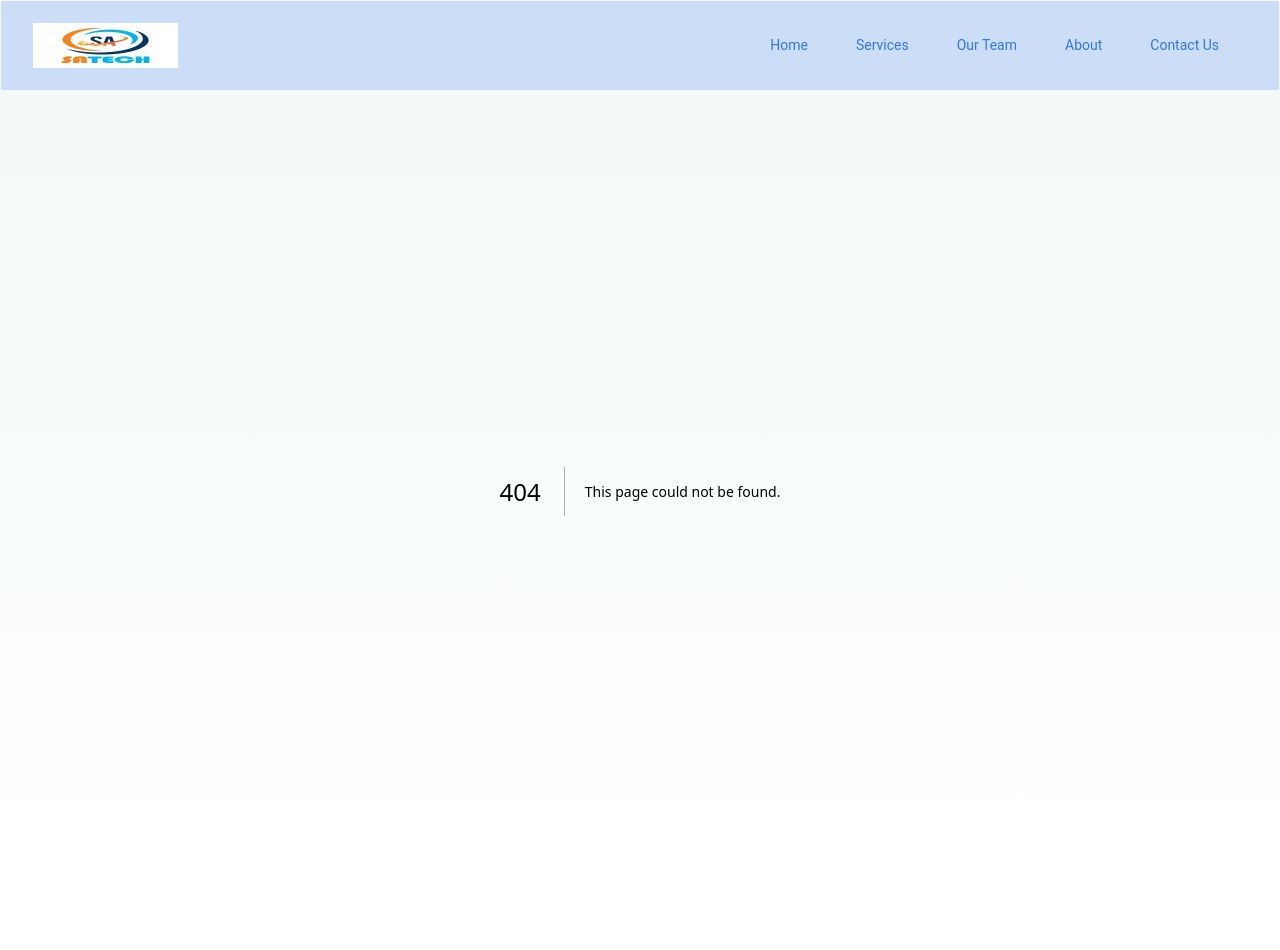
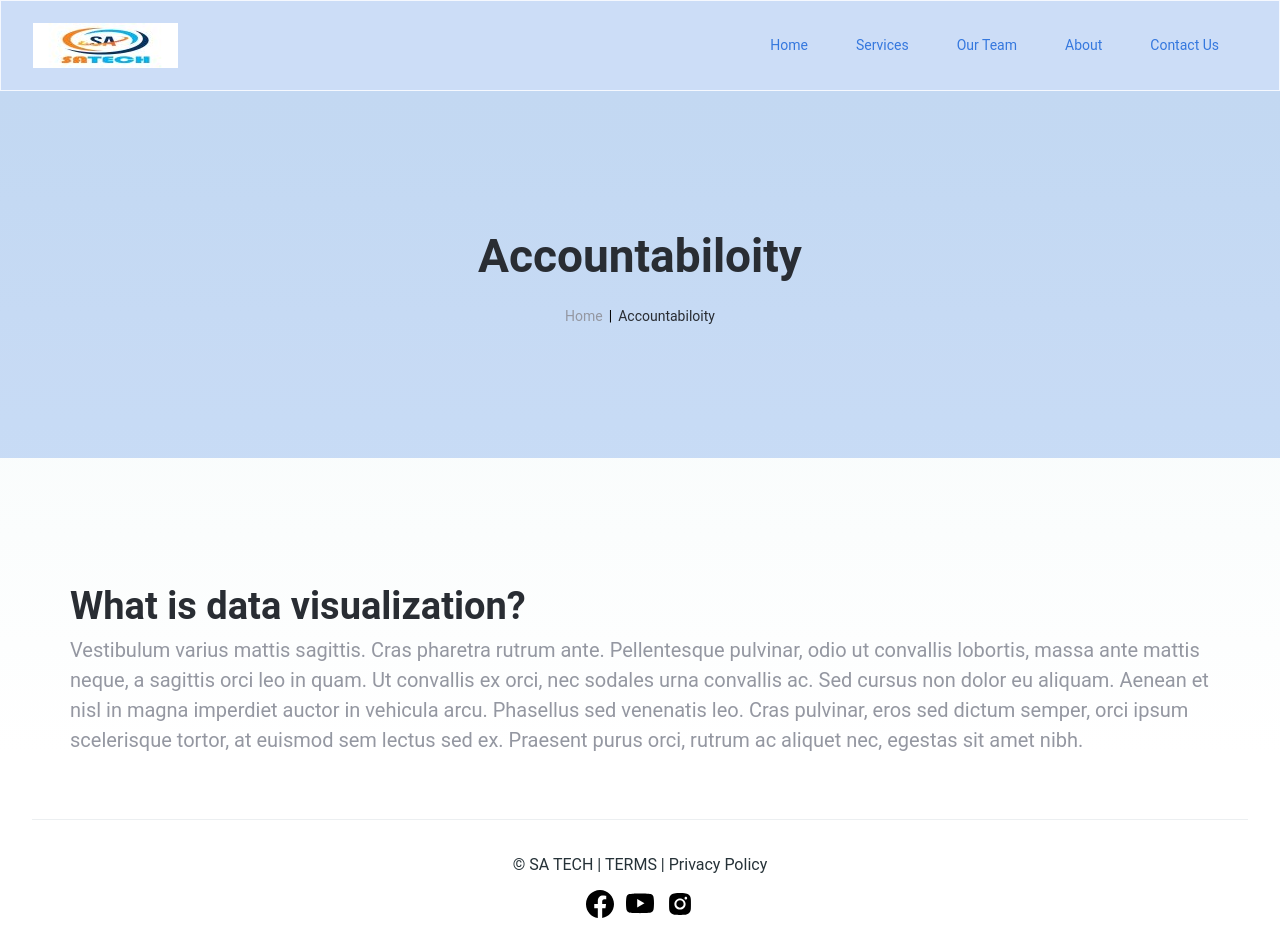
Before and after one commit to monirhabderabby/sa-technologies, a Next.js app: page /services/1 in a window 1280 px wide. Before the commit this address had no page. Before the commit the page ends 891 px from the top, so only its background shows below. Built offline with nearby package versions, Linux system fonts and the light colour scheme.

Commit message:
added single service page

```diff
--- a/Components/Shared/buttons/ReadMoresButton.js
+++ b/Components/Shared/buttons/ReadMoresButton.js
@@ -1,11 +1,12 @@
 "use client";
+import Link from "next/link";
 import { HiOutlineArrowLongRight } from "react-icons/hi2";
 
-export default function ReadMoresButton() {
+export default function ReadMoresButton({ navigateTo }) {
     return (
-        <button className="relative flex items-cente group px-4 text-[#0060af] hover:text-[#044f8d] font-medium">
+        <Link href={navigateTo} className="relative flex items-cente group px-4 text-[#0060af] hover:text-[#044f8d] font-medium">
             Read mores{" "}
             <HiOutlineArrowLongRight className="absolute right-[-10px] top-[6px] content-none group-hover:right-[-25px] group-hover:top-[5px] transition-all duration-300" />
-        </button>
+        </Link>
     );
 }
--- a/Components/Shared/cards/service/ServiceCard.js
+++ b/Components/Shared/cards/service/ServiceCard.js
@@ -4,7 +4,7 @@ import ReadMoresButton from "../../buttons/ReadMoresButton";
 import styles from "./ServiceCard.module.css";
 
 export const ServiceCard = ({ service }) => {
-    const { title, icon, description } = service || {};
+    const { title, icon, description, id } = service || {};
     return (
         <div
             className={`${styles.service_item} ${barlow.className} mx-auto flex flex-col items-center gap-y-[20px] font-barlow hover:shadow-[5px_5px_35px_#00000026]`}
@@ -13,7 +13,7 @@ export const ServiceCard = ({ service }) => {
             <h3 className="text-[20px] leading-[30px] overflow-hidden  font-medium text-center text-[#212529]">{title}</h3>
             <p className="text-[14px] text-center">{description}</p>
             <div className="absolute bottom-[30px]">
-                <ReadMoresButton />
+                <ReadMoresButton navigateTo={`/services/${id}`} />
             </div>
         </div>
     );
--- /dev/null
+++ b/Components/common/Service__Detailes/ServiceDetailes.js
@@ -0,0 +1,19 @@
+import MainLayout from "../layout/MainLayout";
+
+const ServiceDetailes = () => {
+    return (
+        <MainLayout>
+            <div className="mt-[60px] lg:mt-[120px]">
+                <h1 className="text-[#292D33] text-[28px] lg:text-[38px] font-manrope font-bold">What is data visualization?</h1>
+                <p className="text-[#9497A1] text-[16px] lg:text-[20px] font-manrope font-normal">
+                    Vestibulum varius mattis sagittis. Cras pharetra rutrum ante. Pellentesque pulvinar, odio ut convallis lobortis, massa ante mattis
+                    neque, a sagittis orci leo in quam. Ut convallis ex orci, nec sodales urna convallis ac. Sed cursus non dolor eu aliquam. Aenean
+                    et nisl in magna imperdiet auctor in vehicula arcu. Phasellus sed venenatis leo. Cras pulvinar, eros sed dictum semper, orci ipsum
+                    scelerisque tortor, at euismod sem lectus sed ex. Praesent purus orci, rutrum ac aliquet nec, egestas sit amet nibh.
+                </p>
+            </div>
+        </MainLayout>
+    );
+};
+
+export default ServiceDetailes;
--- /dev/null
+++ b/Components/common/TitleHeader/TitleHeader.js
@@ -0,0 +1,25 @@
+"use client";
+
+import Link from "next/link";
+import MainLayout from "../layout/MainLayout";
+
+const TitleHeader = ({ title }) => {
+    return (
+        <div className="h-[367px] bg-primary/20 w-full">
+            <MainLayout>
+                <div className="flex flex-col justify-center items-center h-[367px]">
+                    <h1 className="text-[#292D33] text-[46px] font-manrope font-bold">{title}</h1>
+                    <div className="flex items-center text-[14px] gap-x-[6px] font-manrope mt-[15px]">
+                        <Link href="/">
+                            <p className="text-[#9497A1] hover:text-[#292D33] duration-300 cursor-pointer">Home</p>
+                        </Link>{" "}
+                        <span>|</span>
+                        <p className="text-[#292D33]">{title}</p>
+                    </div>
+                </div>
+            </MainLayout>
+        </div>
+    );
+};
+
+export default TitleHeader;
--- /dev/null
+++ b/Components/common/layout/MainLayout.js
@@ -0,0 +1,5 @@
+const MainLayout = ({ children }) => {
+    return <div className="max-w-[1200px] mx-auto  h-auto px-[16px] md:px-[30px] relative">{children}</div>;
+};
+
+export default MainLayout;
--- a/app/layout.js
+++ b/app/layout.js
@@ -1,4 +1,5 @@
 import { Spinner } from "@/Components/Shared/loader/Spinner";
+import Footer from "@/Components/common/Footer/Footer";
 import SANavbar from "@/Components/common/Navbar/Navbar";
 import { Suspense } from "react";
 import "./globals.css";
@@ -17,6 +18,7 @@ export default function RootLayout({ children }) {
                 <Suspense fallback={<Spinner />}>
                     <main className=" h-auto bg-[linear-gradient(180deg,_#F3F9F9_0%,_rgba(238,246,253,0)_100%)]">{children}</main>
                 </Suspense>
+                <Footer />
             </body>
         </html>
     );
--- a/app/page.js
+++ b/app/page.js
@@ -3,9 +3,9 @@ import { BannerFeature } from "@/Components/Home/BannerFeature/BannerFeature";
 import { ServicesC } from "@/Components/Home/Services/ServicesC";
 import { SuccessHighlight } from "@/Components/Home/Success_highlight/SuccessHighlight";
 import { Testmonials } from "@/Components/Home/Testmonials/Testmonials";
-import Footer from "@/Components/common/Footer/Footer";
 
 // css
+import MainLayout from "@/Components/common/layout/MainLayout";
 import "./globals.css";
 
 export default function Home() {
@@ -13,13 +13,12 @@ export default function Home() {
         <div className="h-full relative">
             <Banner />
 
-            <div className="max-w-[1200px] mx-auto  h-auto px-[16px] md:px-[30px] relative">
+            <MainLayout>
                 <BannerFeature />
                 <SuccessHighlight />
                 <ServicesC />
                 <Testmonials />
-            </div>
-            <Footer />
+            </MainLayout>
         </div>
     );
 }
--- /dev/null
+++ b/app/services/[id]/page.js
@@ -0,0 +1,15 @@
+//Third party Packages
+// Components
+import ServiceDetailes from "@/Components/common/Service__Detailes/ServiceDetailes";
+import TitleHeader from "@/Components/common/TitleHeader/TitleHeader";
+
+const service = () => {
+    return (
+        <div className="h-auto">
+            <TitleHeader title="Accountabiloity" />
+            <ServiceDetailes />
+        </div>
+    );
+};
+
+export default service;
--- a/assets/Fonts/fonts.js
+++ b/assets/Fonts/fonts.js
@@ -1,4 +1,4 @@
-import { Barlow, Inter, Lato } from "next/font/google";
+import { Barlow, Inter, Lato, Manrope } from "next/font/google";
 
 export const inter = Inter({
     weight: ["300", "400", "500", "600", "700", "800"],
@@ -20,3 +20,10 @@ export const barlow = Barlow({
     display: "swap",
     variable: "--font-barlow",
 });
+
+export const manrope = Manrope({
+    weight: ["300", "400", "500", "600", "700"],
+    subsets: ["latin"],
+    display: "swap",
+    variable: "--font-manrope",
+});
--- a/tailwind.config.js
+++ b/tailwind.config.js
@@ -11,6 +11,7 @@ module.exports = withMT({
             fontFamily: {
                 inter: ["var(--font-inter)"],
                 lato: ["var(--font-inter)"],
+                manrope: ["var(--font-manrope)"],
             },
             colors: {
                 primary: "#0056D6",
```
